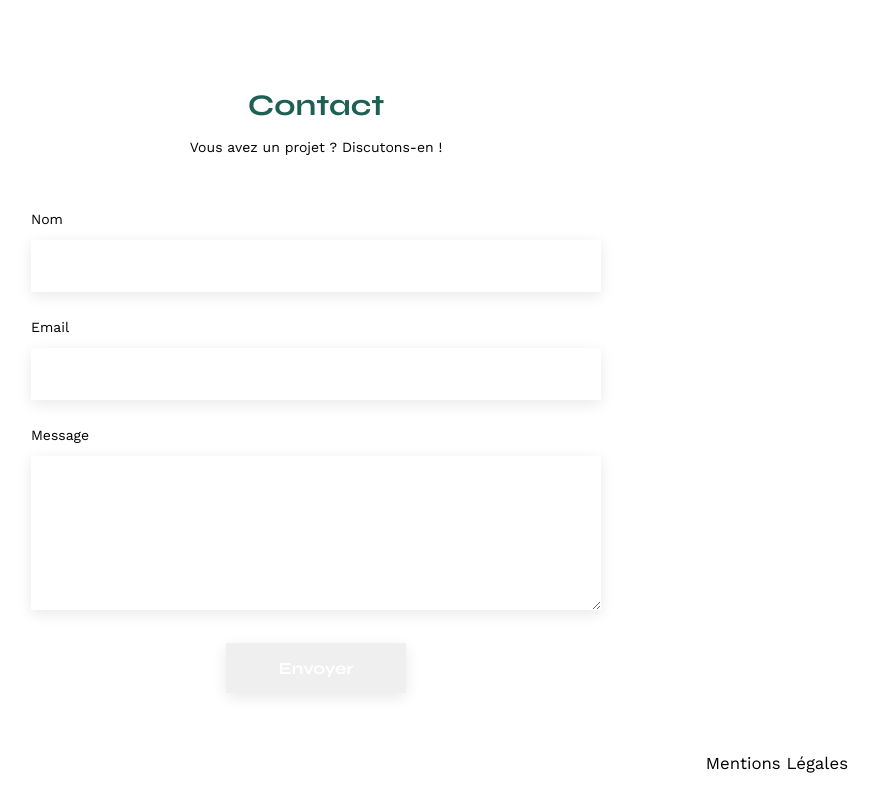
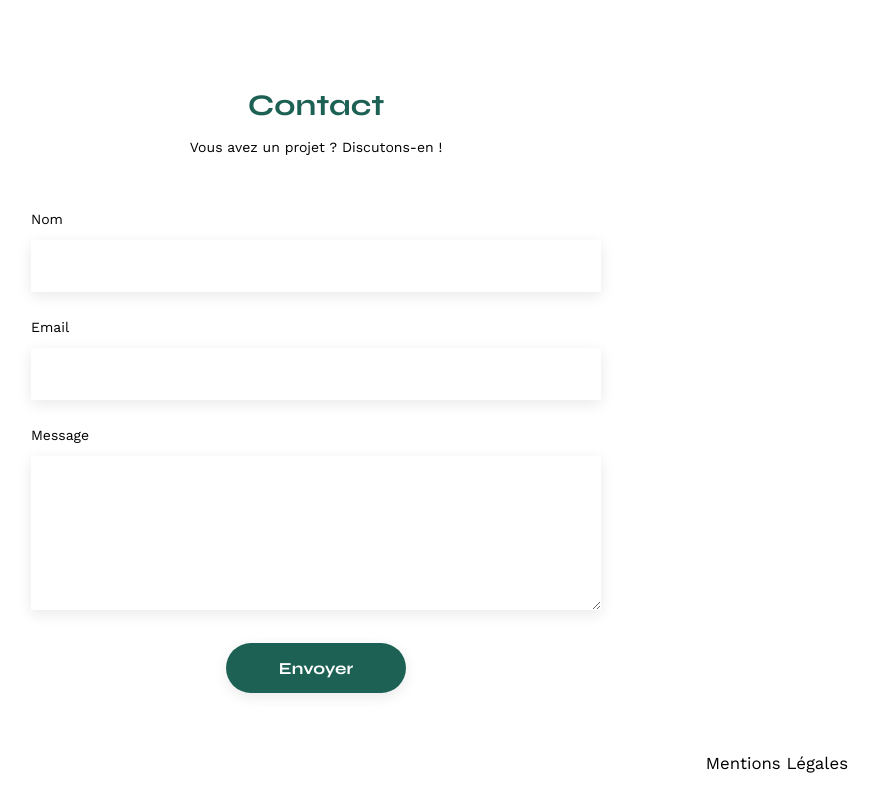
Before and after one commit to airessdev/Portfolio-architecte-sophie-bluel-master, a plain HTML site: page FrontEnd/index.html in a window 1280 px wide. Shown: the part 641-1441 px from the top of the page, without its empty margins (324-1202 px from the left). Drawn offline with nearby package versions, Linux system fonts and the light colour scheme; no server answers.

Commit message:
CSS clean

```diff
--- a/FrontEnd/assets/my-style.css
+++ b/FrontEnd/assets/my-style.css
@@ -339,6 +339,7 @@ nav a {
   background: darkgrey;
   border-radius: 60px;
   border: none;
+  font-size: 1.2em;
 }
 .buttonSubmitok {
   background: #1d6154;
--- a/FrontEnd/assets/style.css
+++ b/FrontEnd/assets/style.css
@@ -239,6 +239,16 @@ li:hover {
   border: none;
   box-shadow: 0px 4px 14px rgba(0, 0, 0, 0.09);
 }
+#contact input[type="submit"] {
+  font-family: "Syne";
+  font-weight: 700;
+  color: white;
+  margin: 2em auto;
+  width: 180px;
+  text-align: center;
+  border-radius: 60px;
+  background-color: #1d6154;
+}
 #contact label {
   margin: 2em 0 1em 0;
 }
```
Also changed, not shown: FrontEnd/login_page.html (+4 -4 lines), Backend/images/structures-thermopolis1708003355214.png (added), 1 other file.
